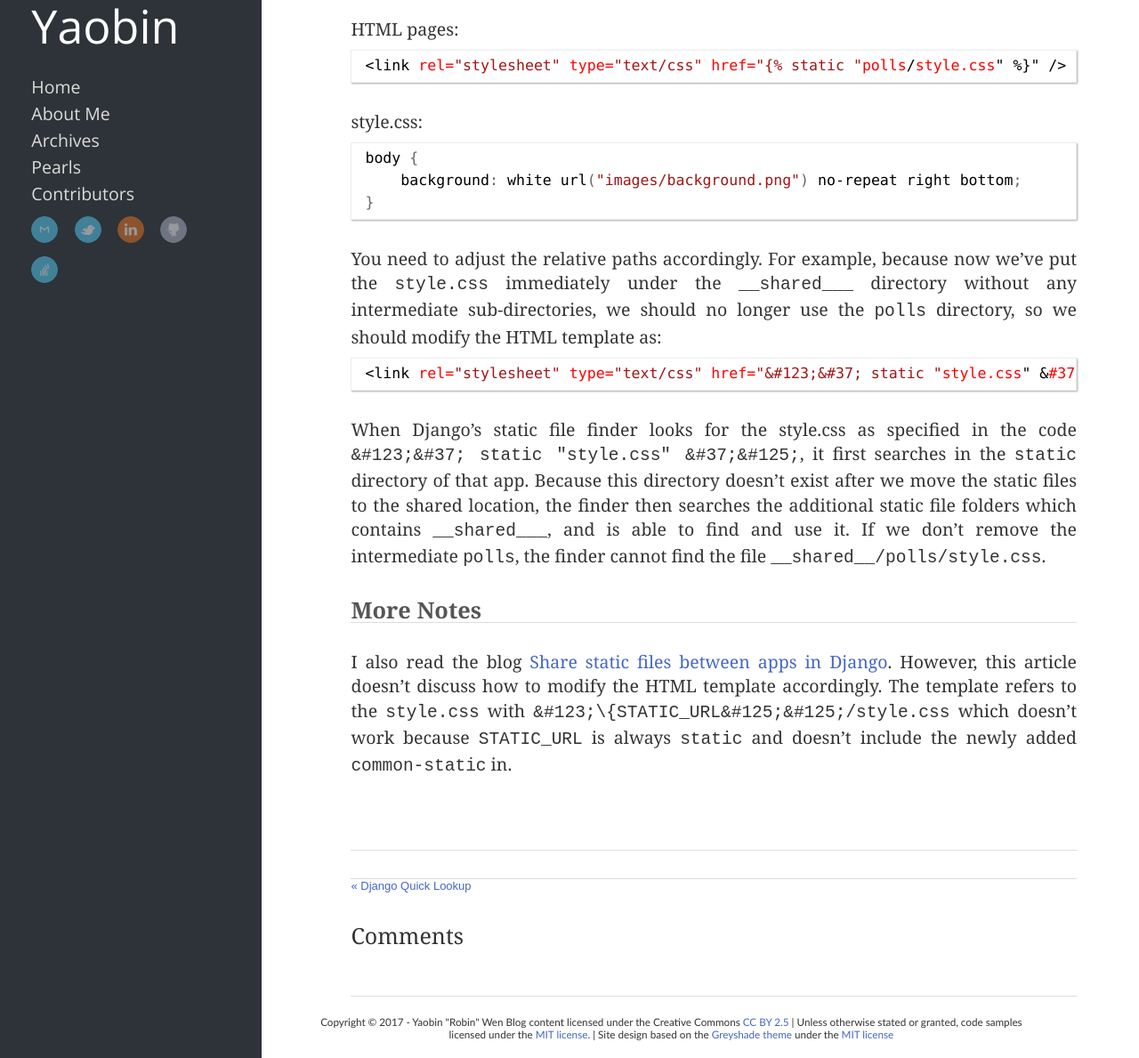
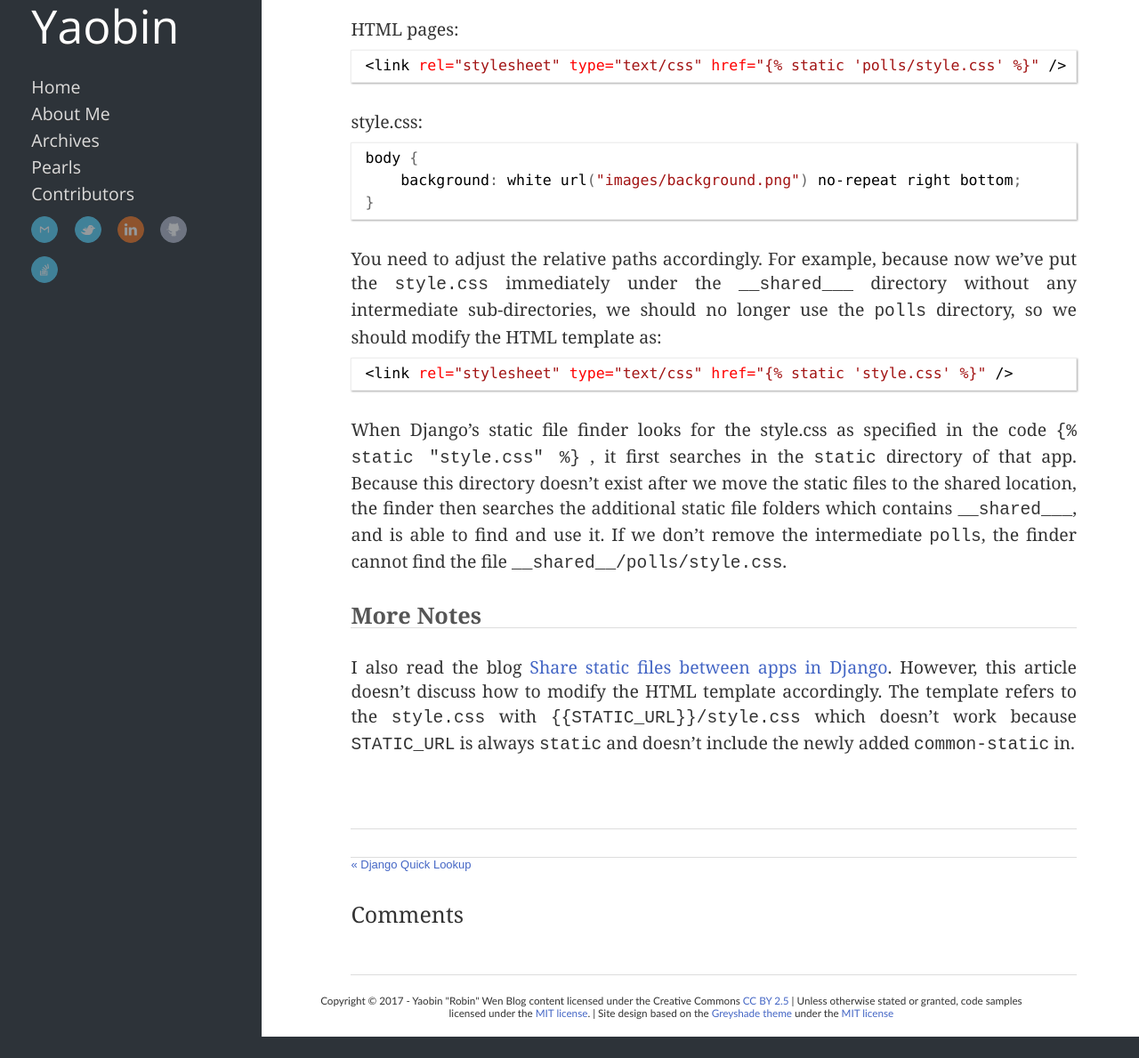
Before and after one commit to Tianhao25/yaobinwen.github.io, a Jekyll site: the page built from _posts/2017/2017-02-07-Django-how-to-share-static-files.md, in a window 1280 px wide and 1400 px high, scrolled down 1945 px, cut to the strip 211-1400 px from the top of the window. Shown: the whole strip at 89% size. Built offline with Jekyll 4.4.1, drawn with Linux system fonts in a browser that asks for light colours; nearby versions of some CDN libraries; comment, search, counter and statistics services are not loaded; after the commit the page ends 3321 px from its top, so only the background shows below that.

Commit message:
Update post.

````diff
--- a/_posts/2017/2017-02-07-Django-how-to-share-static-files.md
+++ b/_posts/2017/2017-02-07-Django-how-to-share-static-files.md
@@ -92,7 +92,7 @@ HTML pages:
 
 {% raw %}
 ```html
-<link rel="stylesheet" type="text/css" href="{% static "polls/style.css" %}" />
+<link rel="stylesheet" type="text/css" href="{% static 'polls/style.css' %}" />
 ```
 {% endraw %}
 
@@ -106,12 +106,14 @@ body {
 
 You need to adjust the relative paths accordingly. For example, because now we've put the ```style.css``` immediately under the ```__shared___``` directory without any intermediate sub-directories, we should no longer use the ```polls``` directory, so we should modify the HTML template as:
 
+{% raw %}
 ```html
-<link rel="stylesheet" type="text/css" href="&#123;&#37; static "style.css" &#37;&#125;" />
+<link rel="stylesheet" type="text/css" href="{% static 'style.css' %}" />
 ```
+{% endraw %}
 
-When Django's static file finder looks for the style.css as specified in the code ```&#123;&#37; static "style.css" &#37;&#125;```, it first searches in the ```static``` directory of that app. Because this directory doesn't exist after we move the static files to the shared location, the finder then searches the additional static file folders which contains ```__shared___```, and is able to find and use it. If we don't remove the intermediate ```polls```, the finder cannot find the file ```__shared__/polls/style.css```.
+When Django's static file finder looks for the style.css as specified in the code {% raw %} ```{% static "style.css" %}``` {% endraw %}, it first searches in the ```static``` directory of that app. Because this directory doesn't exist after we move the static files to the shared location, the finder then searches the additional static file folders which contains ```__shared___```, and is able to find and use it. If we don't remove the intermediate ```polls```, the finder cannot find the file ```__shared__/polls/style.css```.
 
 ## More Notes
 
-I also read the blog [Share static files between apps in Django](http://vincesalvino.blogspot.com/2013/02/share-static-files-between-apps-in.html). However, this article doesn't discuss how to modify the HTML template accordingly. The template refers to the ```style.css``` with ```&#123;\{STATIC_URL&#125;&#125;/style.css``` which doesn't work because ```STATIC_URL``` is always ```static``` and doesn't include the newly added ```common-static``` in.
+I also read the blog [Share static files between apps in Django](http://vincesalvino.blogspot.com/2013/02/share-static-files-between-apps-in.html). However, this article doesn't discuss how to modify the HTML template accordingly. The template refers to the ```style.css``` with {% raw %}```{{STATIC_URL}}/style.css```{% endraw %} which doesn't work because ```STATIC_URL``` is always ```static``` and doesn't include the newly added ```common-static``` in.
````
